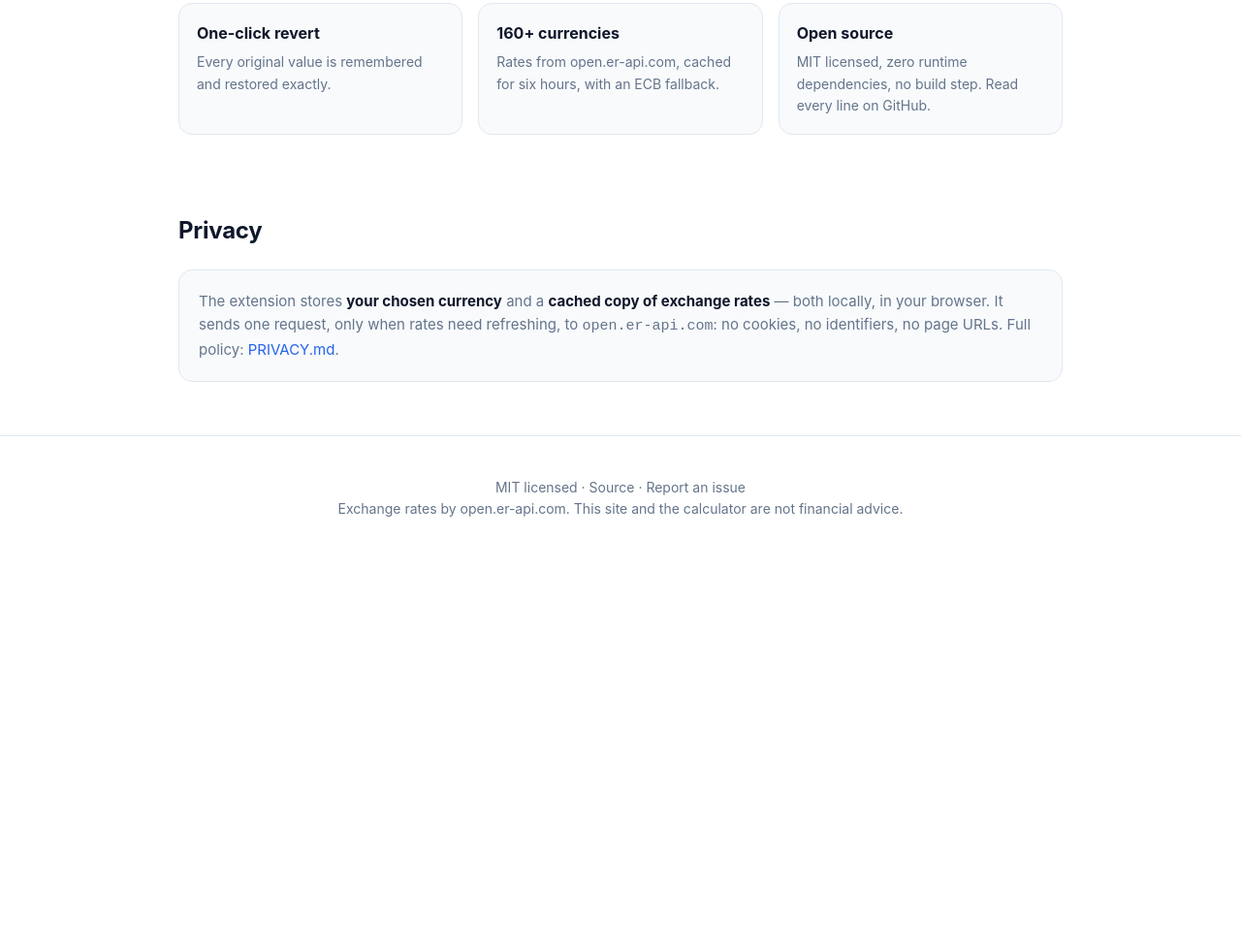
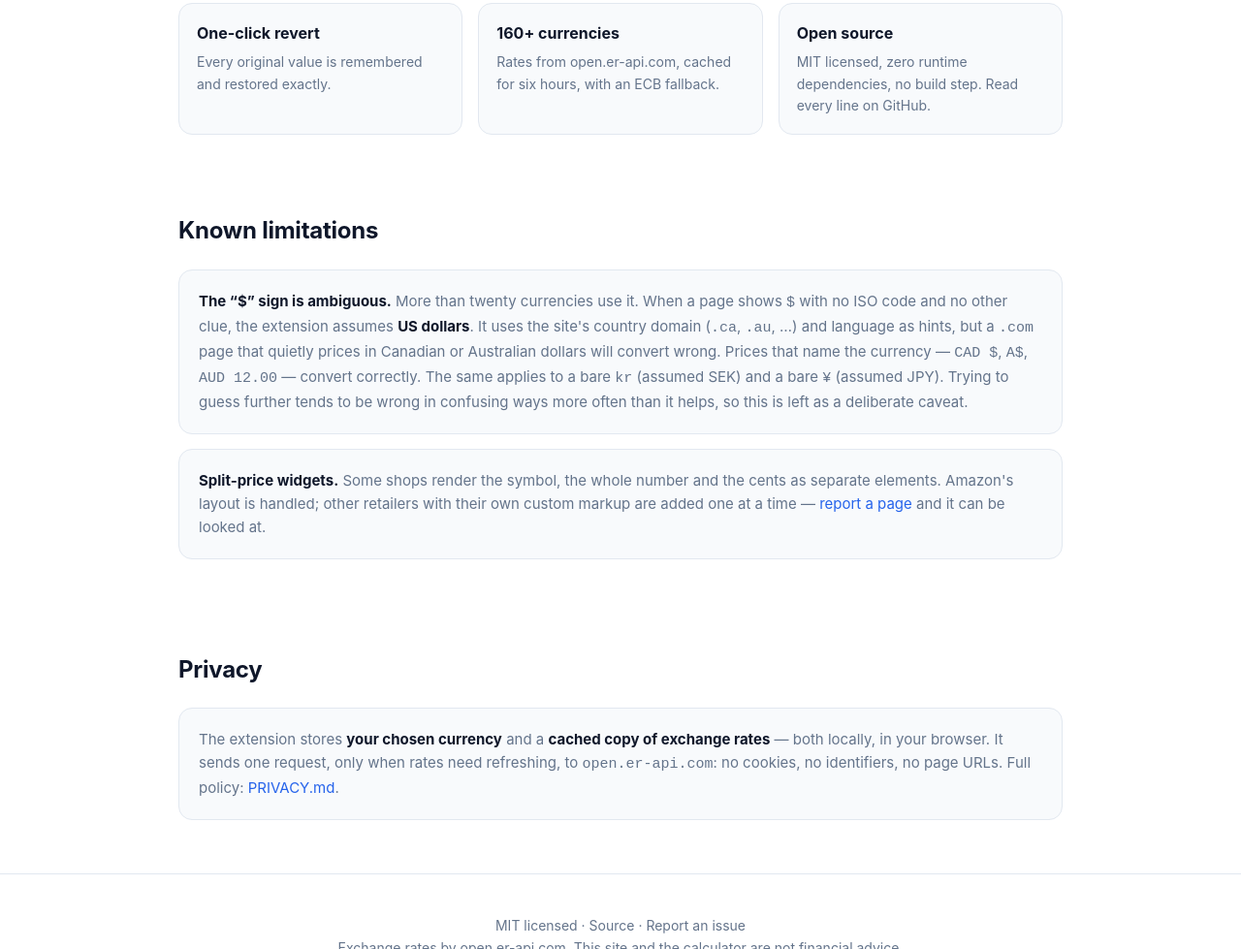
Before and after one commit to horotat/live-currency-translator, a browser extension: page site/index.html in a window 1280 px wide. Shown: the part 1107-2086 px from the top of the page at 97% size. Before the commit the page ends 1706 px from the top, so only its background shows below. Drawn offline with Linux system fonts and the light colour scheme; no server answers.

Commit message:
docs: document the ambiguous $ / kr / ¥ caveat everywhere user-facing
More than 20 currencies use $. A bare $ with no ISO code is assumed USD
(kr -> SEK, ¥ -> JPY), with domain/language as the only hints. Reliable
disambiguation would need fragile page-context guessing, so this is a stated
limitation. Noted in README, CONTRIBUTING, the popup footer, the website
(#limitations), and the store listing copy.

```diff
--- a/site/index.html
+++ b/site/index.html
@@ -168,6 +168,29 @@
     </div>
   </section>
 
+  <section id="limitations">
+    <h2>Known limitations</h2>
+    <p class="note">
+      <strong>The “$” sign is ambiguous.</strong> More than twenty currencies use
+      it. When a page shows <code>$</code> with no ISO code and no other clue, the
+      extension assumes <strong>US dollars</strong>. It uses the site's country
+      domain (<code>.ca</code>, <code>.au</code>, …) and language as hints, but a
+      <code>.com</code> page that quietly prices in Canadian or Australian dollars
+      will convert wrong. Prices that name the currency — <code>CAD&nbsp;$</code>,
+      <code>A$</code>, <code>AUD&nbsp;12.00</code> — convert correctly. The same
+      applies to a bare <code>kr</code> (assumed SEK) and a bare <code>¥</code>
+      (assumed JPY). Trying to guess further tends to be wrong in confusing ways
+      more often than it helps, so this is left as a deliberate caveat.
+    </p>
+    <p class="note">
+      <strong>Split-price widgets.</strong> Some shops render the symbol, the
+      whole number and the cents as separate elements. Amazon's layout is
+      handled; other retailers with their own custom markup are added one at a
+      time — <a href="https://github.com/horotat/live-currency-translator/issues/new/choose">report a page</a>
+      and it can be looked at.
+    </p>
+  </section>
+
   <section>
     <h2>Privacy</h2>
     <p class="note">
```
Also changed, not shown: CONTRIBUTING.md (+13 -5 lines), src/popup.html (+2 -0 lines), store-assets/listing.md (+8 -0 lines), README.md.
